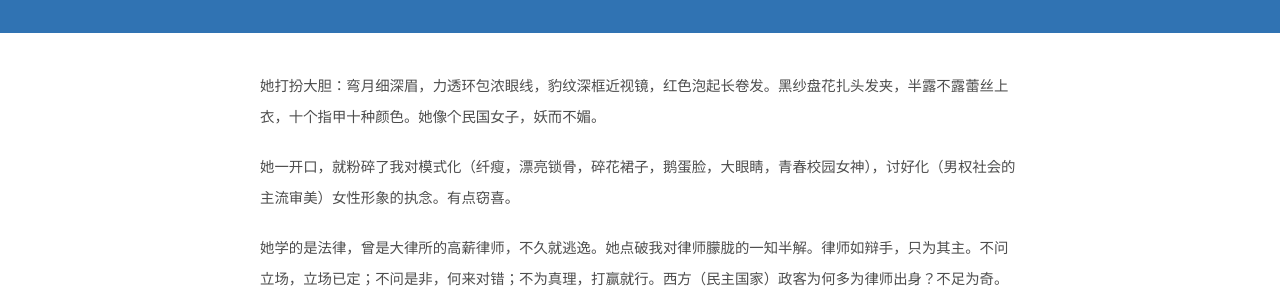
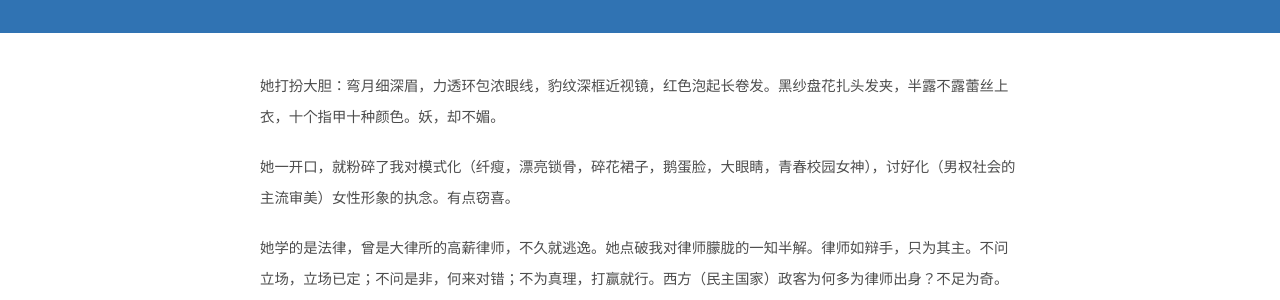
Before and after one commit to shirleysteve/1, a Jekyll site: the page built from _posts/2018-4-16-首观陈文茜.md, in a window 1280 px wide. Shown: the part 213-513 px from the top of the page. Built offline with Jekyll 4.4.1, drawn with Linux system fonts in a browser that asks for light colours; nearby versions of some CDN libraries; comment, search, counter and statistics services are not loaded.

Commit message:
Update 2018-4-16-首观陈文茜.md

```diff
--- a/_posts/2018-4-16-首观陈文茜.md
+++ b/_posts/2018-4-16-首观陈文茜.md
@@ -4,7 +4,7 @@ layout: post
 title: 【自说自话】首观陈文茜
 ---
 
-她打扮大胆：弯月细深眉，力透环包浓眼线，豹纹深框近视镜，红色泡起长卷发。黑纱盘花扎头发夹，半露不露蕾丝上衣，十个指甲十种颜色。她像个民国女子，妖而不媚。
+她打扮大胆：弯月细深眉，力透环包浓眼线，豹纹深框近视镜，红色泡起长卷发。黑纱盘花扎头发夹，半露不露蕾丝上衣，十个指甲十种颜色。妖，却不媚。
 
 她一开口，就粉碎了我对模式化（纤瘦，漂亮锁骨，碎花裙子，鹅蛋脸，大眼睛，青春校园女神），讨好化（男权社会的主流审美）女性形象的执念。有点窃喜。
 
```
